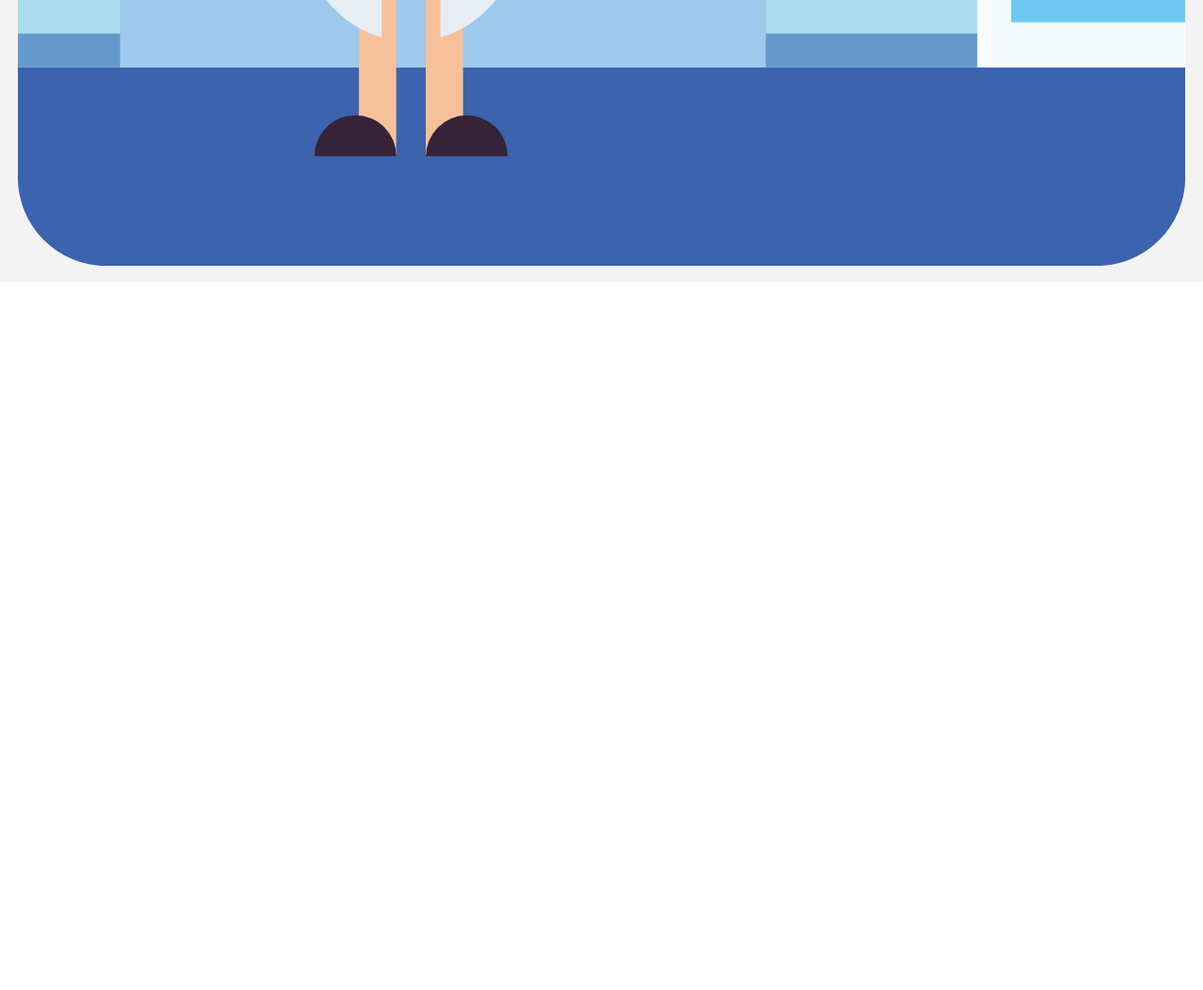
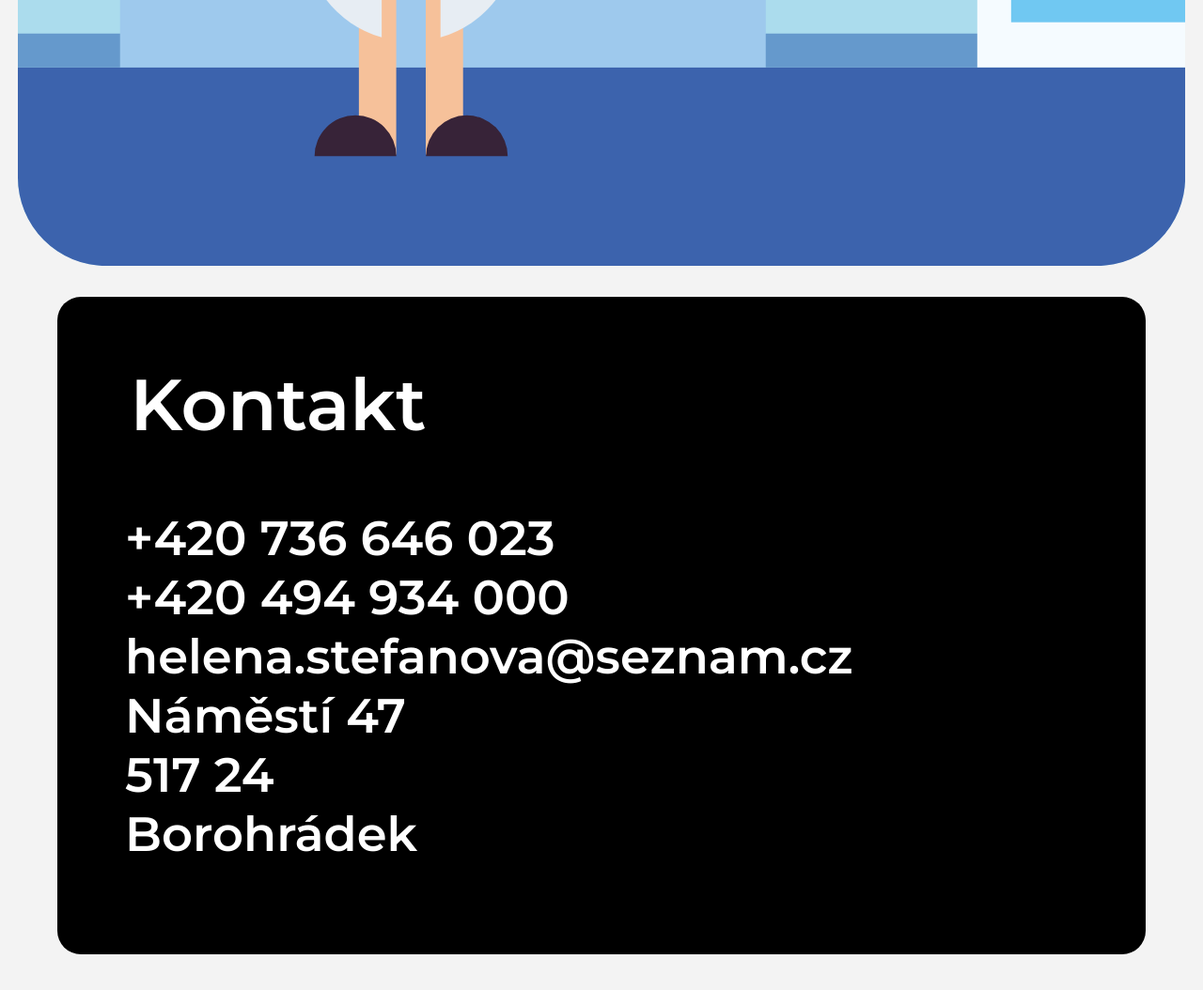
Before and after one commit to peskaf/peskaf.github.io, a plain HTML site: page index.html in a window 1280 px wide. Shown: the part 1724-2778 px from the top of the page at 94% size. Before the commit the page ends 2024 px from the top, so only its background shows below. Drawn offline with Linux system fonts and the light colour scheme.

Commit message:
contact add

```diff
--- a/css/main.css
+++ b/css/main.css
@@ -141,6 +141,30 @@ td {
     background-color: #f3f3f3;
 }
 
+.contact {
+    font-size: 4vw;
+    font-weight: 600;
+    color: white;
+    background-color: #f3f3f3;
+}
+
+.contact h2 {
+    margin-left: 1em;
+    font-weight: 600;
+}
+
+.contact p {
+    margin-left: 1.4em;
+}
+
+.contact-border {
+    margin-top: -.5em;
+    padding-top: .1em;
+    padding-bottom: .9em;
+    background-color: #000000;
+    border-radius: 25px;
+}
+
 .doctor {
     margin-top: 1em;
 }
@@ -153,5 +177,5 @@ td {
     padding-top: .1em;
     padding-bottom: .9em;
     background-color: #EBEBEB;
-    border-radius: 6%;
+    border-radius: 25px;
 }
--- a/index.html
+++ b/index.html
@@ -72,6 +72,22 @@
         </div>
         <img src="images/office.svg" alt="doctor" class="doctor">
     </div>
+    <div class="container contact">
+        <div class="contact-border">
+            <h2>Kontakt</h2>
+            <p>
+                +420 736 646 023 <br>
+                +420 494 934 000 <br>
+                helena.stefanova@seznam.cz <br>
+                Náměstí 47 <br>
+                517 24 <br>
+                Borohrádek <br>
+            </p>
+        </div>
+    </div>
+
+
+
 
     <script>
 
```
